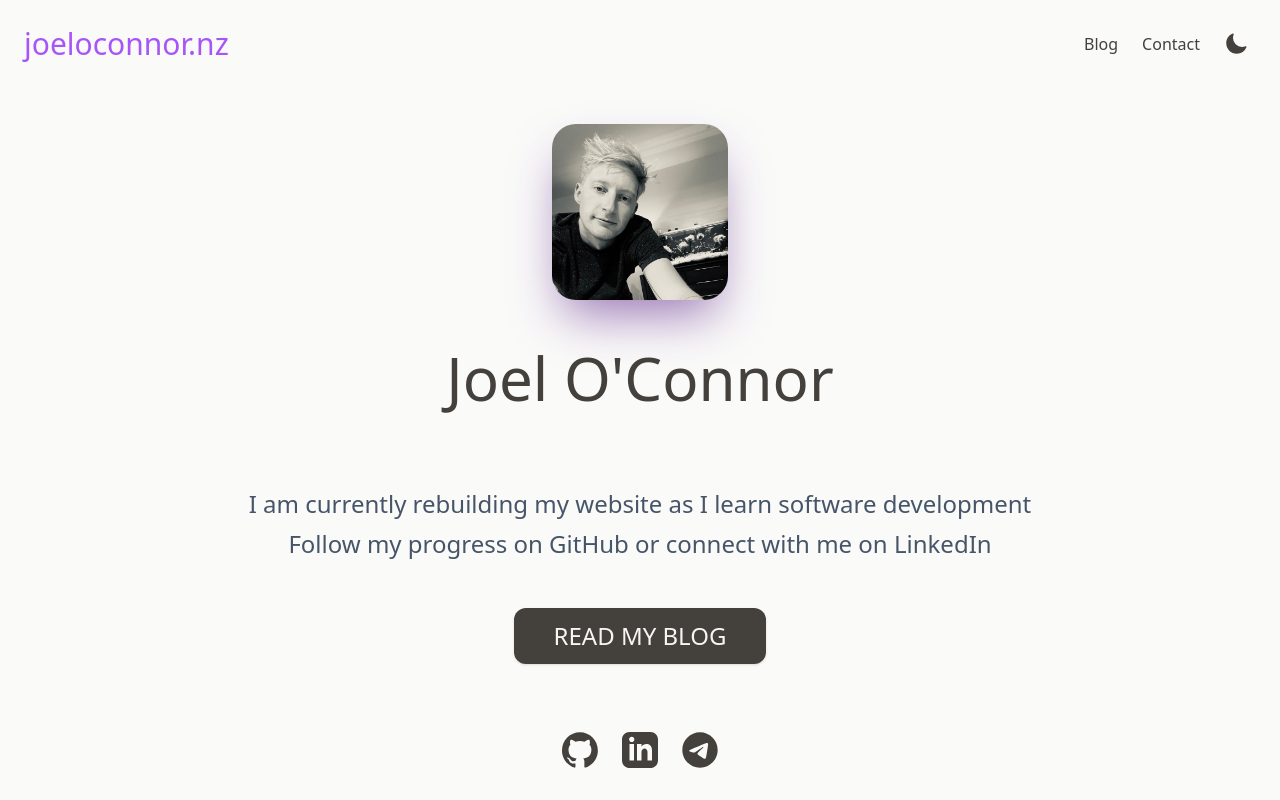
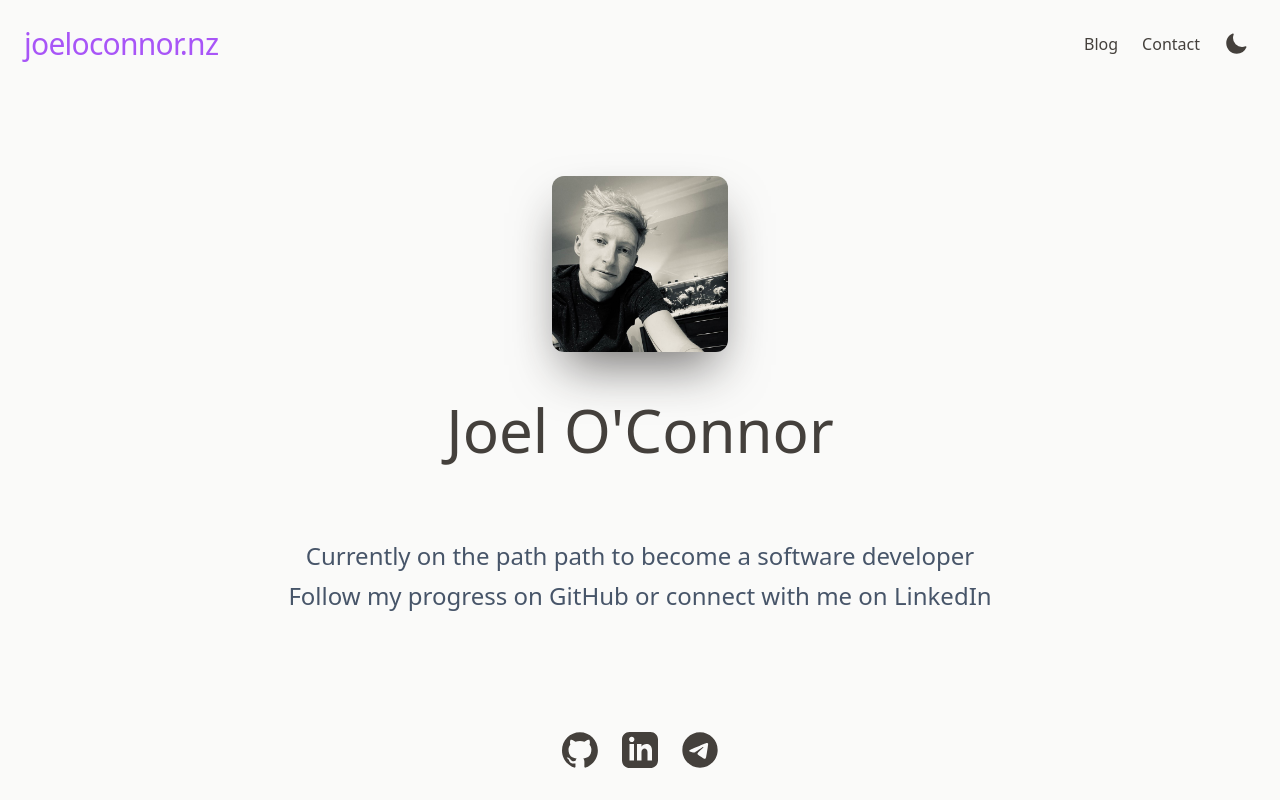
Before and after one commit to joeloconnor-nz/joeloconnor.nz, a Next.js app: page / in a window 1280 px wide. Built offline with nearby package versions, Linux system fonts and the light colour scheme.

Commit message:
Update styles

```diff
--- a/app/components/dark-mode-toggle.tsx
+++ b/app/components/dark-mode-toggle.tsx
@@ -23,9 +23,9 @@ export function DarkModeToggle() {
             onClick={toggleDarkMode}
         >
             {isDarkMode ? (
-                <SunIcon className="h-6 w-6" />
+                <SunIcon className="size-6" />
             ) : (
-                <MoonIcon className="h-6 w-6" />
+                <MoonIcon className="size-6" />
             )}
         </button>
     );
--- a/app/components/header.tsx
+++ b/app/components/header.tsx
@@ -7,7 +7,7 @@ export function Header() {
         <header className="flex flex-row items-center justify-between p-6">
             <Link
                 href="/"
-                className="text-xl font-light text-purple-500 transition-colors hover:text-stone-700 dark:text-purple-600 hover:dark:text-stone-300 sm:text-2xl md:text-3xl"
+                className="text-xl tracking-tight font-light text-purple-500 transition-colors dark:text-purple-600 hover:dark:text-stone-300 sm:text-2xl md:text-3xl"
             >
                 joeloconnor.nz
             </Link>
--- a/app/components/icons/circle-icon.tsx
+++ b/app/components/icons/circle-icon.tsx
@@ -4,7 +4,7 @@ export function CircleIcon() {
             xmlns="http://www.w3.org/2000/svg"
             viewBox="0 0 24 24"
             fill="currentColor"
-            className="h-6 w-6"
+            className="size-6"
         >
             <circle cx="12" cy="12" r="9" />
         </svg>
--- a/app/components/icons/github-logo.tsx
+++ b/app/components/icons/github-logo.tsx
@@ -5,7 +5,7 @@ export function GitHubLogo() {
             viewBox="0 0 98 96"
             fill="currentColor"
             aria-labelledby="gitHubLogoTitle"
-            className="h-7 w-7 md:h-9 md:w-9"
+            className="size-7 md:size-9"
         >
             <title id="gitHubLogoTitle">GitHub Logo</title>
             <path
--- a/app/components/icons/linkedin-logo.tsx
+++ b/app/components/icons/linkedin-logo.tsx
@@ -5,7 +5,7 @@ export function LinkedInLogo() {
             viewBox="0 0 24 24"
             aria-labelledby="linkedInLogoTitle"
             fill="currentColor"
-            className="h-7 w-7 md:h-9 md:w-9"
+            className="size-7 md:size-9"
         >
             <title id="linkedInLogoTitle">LinkedIn Logo</title>
             <path d="M19 0h-14c-2.761 0-5 2.239-5 5v14c0 2.761 2.239 5 5 5h14c2.762 0 5-2.239 5-5v-14c0-2.761-2.238-5-5-5zm-11 19h-3v-11h3v11zm-1.5-12.268c-.966 0-1.75-.79-1.75-1.764s.784-1.764 1.75-1.764 1.75.79 1.75 1.764-.783 1.764-1.75 1.764zm13.5 12.268h-3v-5.604c0-3.368-4-3.113-4 0v5.604h-3v-11h3v1.765c1.396-2.586 7-2.777 7 2.476v6.759z" />
--- a/app/components/icons/telegram-logo.tsx
+++ b/app/components/icons/telegram-logo.tsx
@@ -5,7 +5,7 @@ export function TelegramLogo() {
             viewBox="0 0 256 256"
             aria-labelledby="telegramLogoTitle"
             fill="currentColor"
-            className="h-7 w-7 md:h-9 md:w-9"
+            className="size-7 md:size-9"
         >
             <title id="telegramLogoTitle">Telegram Logo</title>
             <path d="M128 2.37c69.384 0 125.63 56.246 125.63 125.63 0 69.384-56.246 125.63-125.63 125.63C58.616 253.63 2.37 197.384 2.37 128 2.37 58.616 58.616 2.37 128 2.37zm43.337 176.84c2.308-7.088 13.139-77.75 14.474-91.673.403-4.22-.927-7.02-3.54-8.27-3.156-1.519-7.83-.76-13.258 1.198-7.439 2.68-102.545 43.065-108.042 45.4-5.208 2.213-10.139 4.627-10.139 8.123 0 2.46 1.46 3.842 5.48 5.277 4.183 1.492 14.72 4.685 20.944 6.402 5.994 1.654 12.814.22 16.636-2.157 4.051-2.518 50.827-33.815 54.183-36.558 3.355-2.743 6.03.77 3.287 3.517-2.743 2.743-34.847 33.905-39.081 38.218-5.14 5.24-1.492 10.668 1.957 12.84 3.937 2.482 32.26 21.478 36.527 24.524 4.266 3.047 8.59 4.429 12.553 4.429 3.962 0 6.046-5.214 8.019-11.27z" />
--- a/app/contact/form.tsx
+++ b/app/contact/form.tsx
@@ -70,7 +70,6 @@ export function ContactForm() {
                     autoComplete="name"
                     required={true}
                     maxLength={100}
-                    placeholder="John Doe"
                     disabled={loading}
                     value={name}
                     onChange={(event) => {
@@ -94,7 +93,7 @@ export function ContactForm() {
                     type="email"
                     autoComplete="email"
                     required={true}
-                    placeholder="john@example.nz"
+                    placeholder="email@example.nz"
                     disabled={loading}
                     value={email}
                     onChange={(event) => {
--- a/app/page.tsx
+++ b/app/page.tsx
@@ -5,7 +5,7 @@ export default function Home() {
     return (
         <div className="flex grow flex-col items-center justify-center px-6 py-8 text-center">
             <Image
-                className="mb-12 h-40 w-40 rounded-3xl shadow-2xl shadow-purple-900/60 dark:shadow-purple-700/30 md:h-44 md:w-44"
+                className="mb-12 size-40 rounded-xl shadow-2xl shadow-stone-900/60 dark:shadow-stone-700/30 md:size-44"
                 src="/images/profile-photo.jpeg"
                 width="176"
                 height="176"
@@ -16,14 +16,12 @@ export default function Home() {
                 Joel O&apos;Connor
             </h1>
             <p className="text-slate-600 dark:text-stone-400 md:text-2xl">
-                I am currently rebuilding my website as I learn software
-                development
+                Currently on the path path to become a software developer
             </p>
             <p className="mt-2 hidden text-slate-600 dark:text-stone-400 sm:block md:text-2xl">
                 Follow my progress on GitHub or connect with me on LinkedIn
             </p>
 
-            <Button className="mt-12" href="/blog" label="READ MY BLOG" />
         </div>
     );
 }
```
